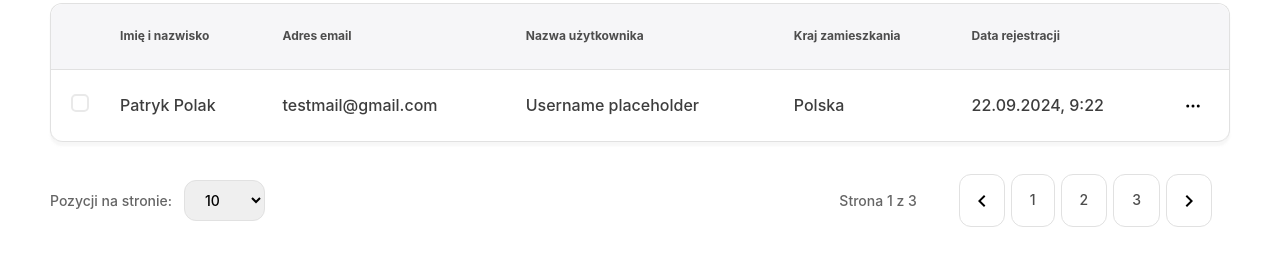
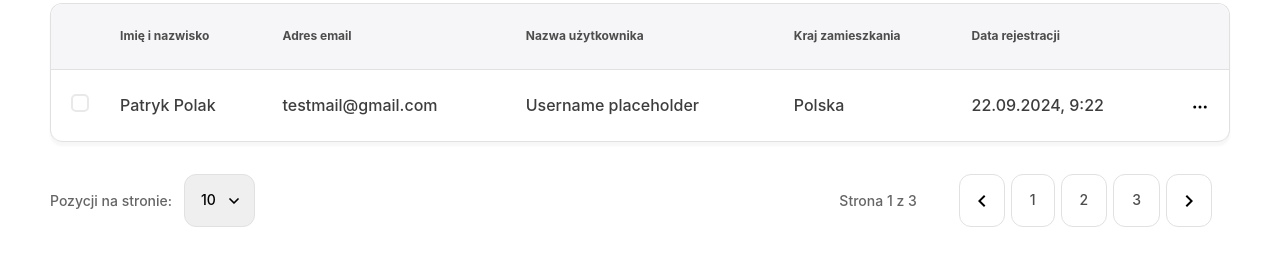
Before and after one commit to maciej-lud/work-connect, a Vue app: page / in a window 1280 px wide. Shown: the part 203-468 px from the top of the page. Built offline with nearby package versions, Linux system fonts and the light colour scheme.

Commit message:
work-connect p4

```diff
--- a/src/components/DataTable/BasicTable.vue
+++ b/src/components/DataTable/BasicTable.vue
@@ -25,7 +25,9 @@ import SvgIcon from "@/components/SvgIcon.vue";
         <td class="table__td">Username placeholder</td>
         <td class="table__td">Polska</td>
         <td class="table__td">22.09.2024, 9:22</td>
-        <td class="table__td"><SvgIcon name="dots" /></td>
+        <td class="table__td text-center">
+          <SvgIcon name="dots" class="inline-block" />
+        </td>
       </tr>
     </tbody>
   </table>
--- a/src/components/DataTable/TablePagination.vue
+++ b/src/components/DataTable/TablePagination.vue
@@ -1,4 +1,5 @@
 <script setup lang="ts">
+import SelectInput from "@/components/SelectInput.vue";
 import SvgIcon from "@/components/SvgIcon.vue";
 </script>
 
@@ -6,13 +7,7 @@ import SvgIcon from "@/components/SvgIcon.vue";
   <div class="flex justify-between items-center">
     <div class="flex items-center">
       <span class="pagination__text">Pozycji na stronie:</span>
-      <select class="pagination__select">
-        <option value="10">10</option>
-        <option value="25">25</option>
-        <option value="50">50</option>
-        <option value="100">100</option>
-        <option value="200">200</option>
-      </select>
+      <SelectInput :options="['10', '25', '50', '100', '200']" class="ml-3" />
     </div>
     <div class="flex items-center">
       <span class="pagination__text">Strona 1 z 3</span>
@@ -37,11 +32,6 @@ import SvgIcon from "@/components/SvgIcon.vue";
     color: #656565;
     letter-spacing: -1%;
   }
-  &__select {
-    line-height: 2.2;
-    padding: 10px 16px;
-    margin-left: 12px;
-  }
   &__buttons {
     display: flex;
     gap: 6px;
--- /dev/null
+++ b/src/components/SelectInput.vue
@@ -0,0 +1,44 @@
+<script setup lang="ts">
+import type { PropType } from "vue";
+import SvgIcon from "@/components/SvgIcon.vue";
+
+const props = defineProps({
+  options: {
+    type: Array as PropType<string[]>,
+    default: () => [],
+  },
+});
+</script>
+
+<template>
+  <div class="input-wrapper">
+    <select class="input-wrapper__select">
+      <option v-for="item in props.options" :key="item" :value="item">
+        {{ item }}
+      </option>
+    </select>
+    <SvgIcon name="arrow-down" class="input-wrapper__icon" />
+  </div>
+</template>
+
+<style lang="scss" scoped>
+.input-wrapper {
+  position: relative;
+  &__select {
+    line-height: 2.2;
+    border: 1px solid #e1e1e1;
+    border-radius: 12px;
+    padding: 10px 26px 10px 16px;
+    appearance: none;
+    -webkit-appearance: none;
+    -moz-appearance: none;
+  }
+  &__icon {
+    position: absolute;
+    top: 50%;
+    right: 16px;
+    transform: translateY(-50%);
+    pointer-events: none;
+  }
+}
+</style>
```
Also changed, not shown: src/assets/icons/arrow-up.svg (deleted).
